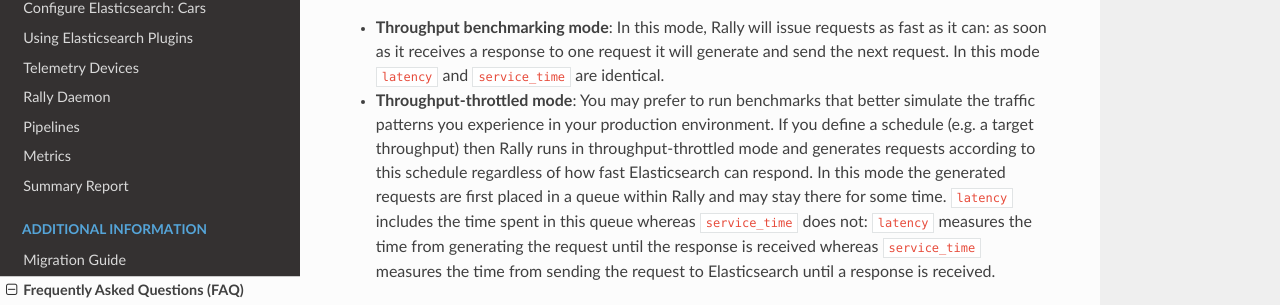
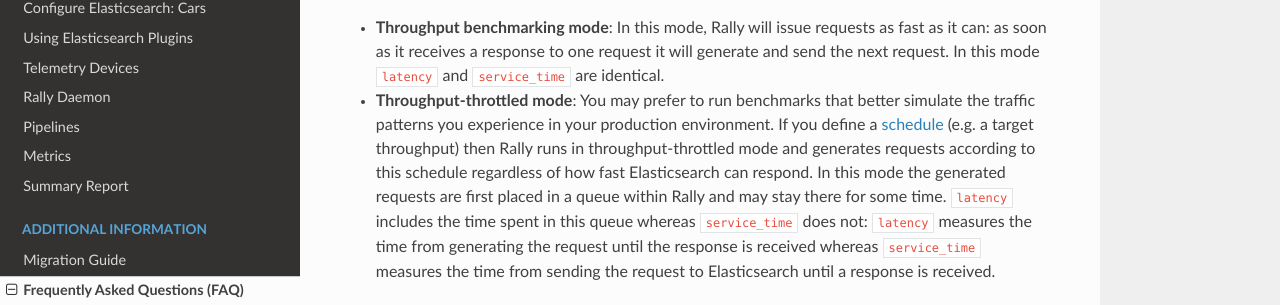
Before and after one commit to elastic/rally, a Sphinx documentation site: the page built from docs/faq.rst, in a window 1280 px wide and 900 px high, scrolled down 1220 px. Shown: the part 167-472 px from the top of the window. Built offline with Sphinx 7.4.7 and the Read the Docs theme 2.0.0, drawn with Linux system fonts in a browser that asks for light colours; part of the change alters nothing that is shown.

```diff
--- a/docs/faq.rst
+++ b/docs/faq.rst
@@ -47,14 +47,15 @@ The explanation of ``latency`` depends on your choice of benchmarking mode:
 
 * **Throughput-throttled mode**: You may prefer to run benchmarks that better
   simulate the traffic patterns you experience in your production environment.
-  If you define a schedule (e.g. a target throughput) then Rally runs in
-  throughput-throttled mode and generates requests according to this schedule
-  regardless of how fast Elasticsearch can respond. In this mode the generated
-  requests are first placed in a queue within Rally and may stay there for some
-  time. ``latency`` includes the time spent in this queue whereas
-  ``service_time`` does not: ``latency`` measures the time from generating the
-  request until the response is received whereas ``service_time`` measures the
-  time from sending the request to Elasticsearch until a response is received.
+  If you define a :ref:`schedule <track_choose_schedule>` (e.g. a target
+  throughput) then Rally runs in throughput-throttled mode and generates
+  requests according to this schedule regardless of how fast Elasticsearch can
+  respond. In this mode the generated requests are first placed in a queue
+  within Rally and may stay there for some time. ``latency`` includes the time
+  spent in this queue whereas ``service_time`` does not: ``latency`` measures
+  the time from generating the request until the response is received whereas
+  ``service_time`` measures the time from sending the request to Elasticsearch
+  until a response is received.
 
 If you are interested in latency measurement, we recommend you watch the following talks:
 
```
